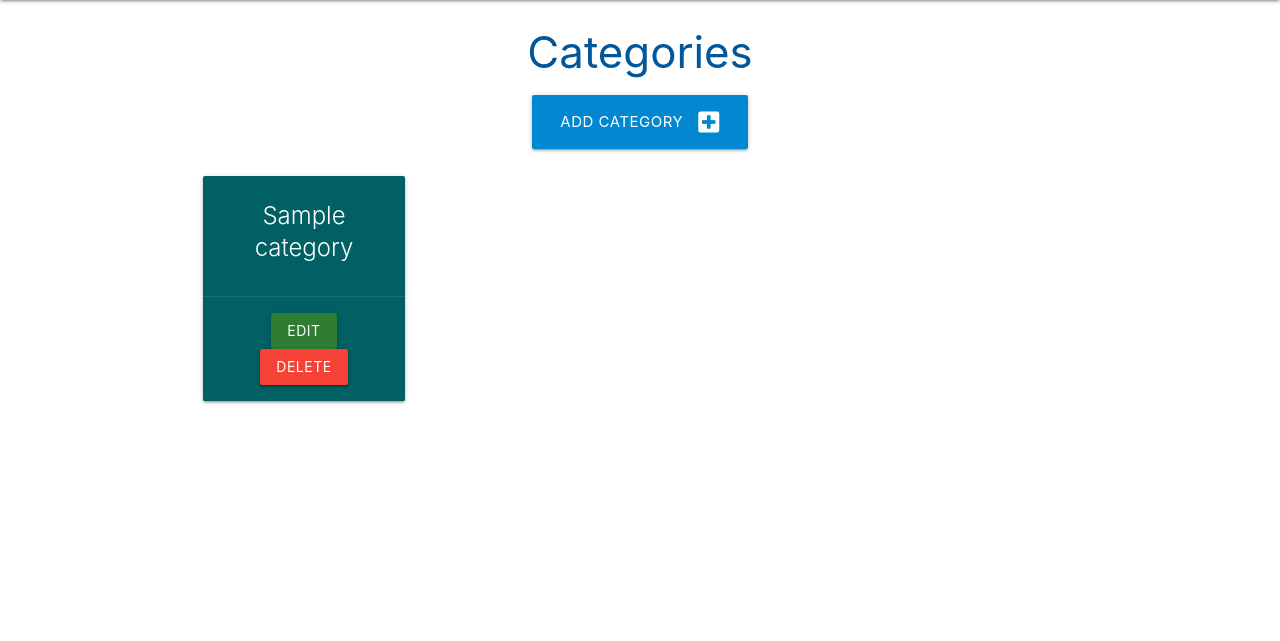
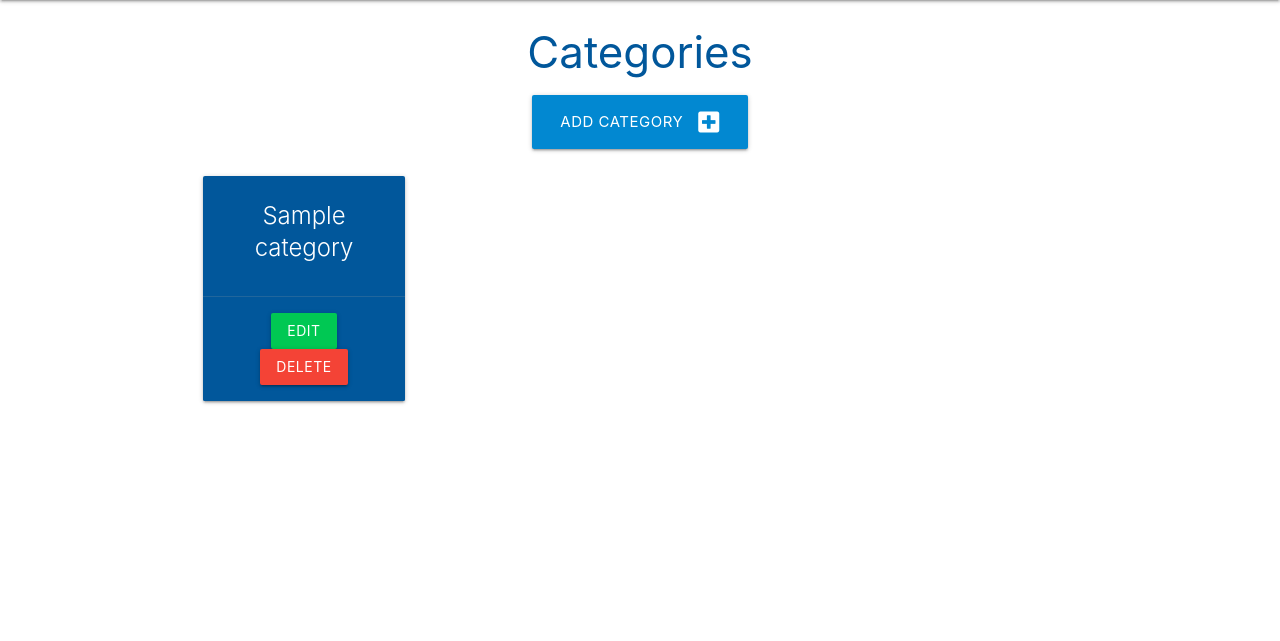
Before and after one commit to Wxrren/Task-Manager-CI, a Flask app: page /categories in a window 1280 px wide. Shown: the part 64-705 px from the top of the page. Run offline with Flask 3, Linux system fonts and the light colour scheme; tables that the repository leaves empty hold one stand-in row (values such as "Sample post").

```diff
--- a/taskmanager/templates/categories.html
+++ b/taskmanager/templates/categories.html
@@ -14,12 +14,12 @@
 <div class="row">
     {% for category in categories %}
     <div class="col s12 m6 l3">
-        <div class="card cyan darken-4 center-align">
+        <div class="card light-blue darken-4 center-align">
             <div class="card-content white-text">
                 <span class="card-title">{{ category.category_name }}</span>
             </div>
             <div class="card-action">
-                <a href="#" class="btn green darken-3">Edit</a>
+                <a href="{{ url_for('edit_category', category_id=category.id) }}" class="btn green accent-4">Edit</a>
                 <a href="#" class="btn red">Delete</a>
             </div>
         </div>
```
